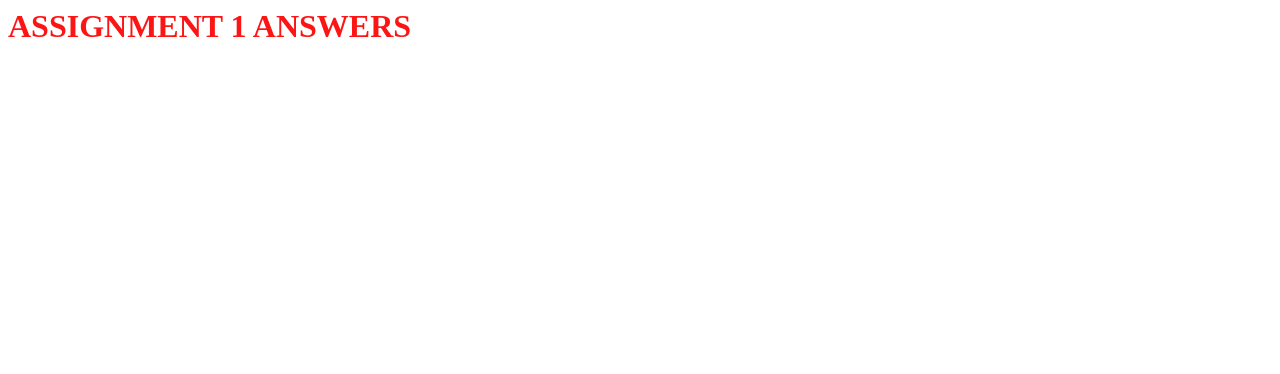
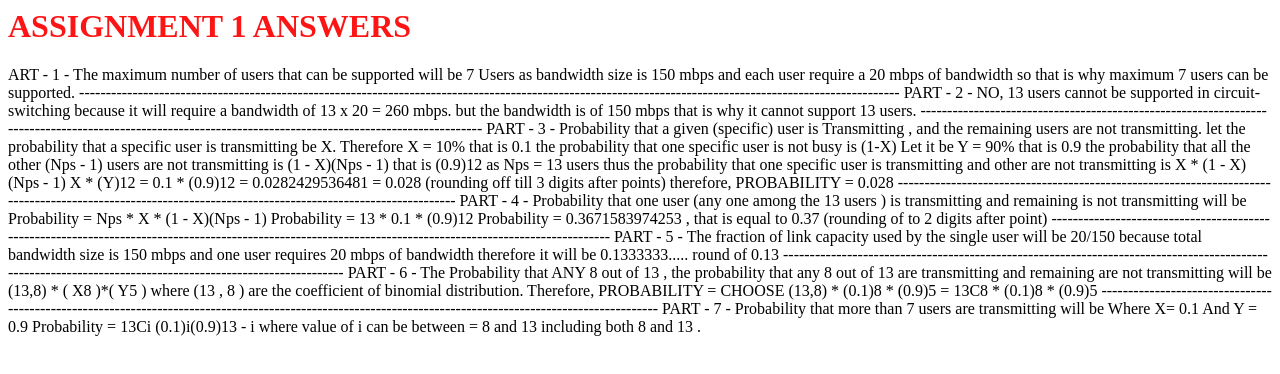
Before and after one commit to saisahishnu/cn-assignment-1, a plain HTML site: page index.html in a window 1280 px wide. Drawn offline with Linux system fonts and the light colour scheme.

Commit message:
Update index.html

```diff
--- a/index.html
+++ b/index.html
@@ -8,7 +8,59 @@
 <body>
     <h1 style="color:rgb(253, 21, 21);">ASSIGNMENT 1 ANSWERS</h1>
     <p>
+        ART - 1 - The maximum number of users that can be supported will be 7 Users as bandwidth size is 150 mbps and each user require a 20 mbps of bandwidth so that is why maximum 7 users can be supported.
 
+        ----------------------------------------------------------------------------------------------------------------------------------------------------------
+
+        PART - 2 - NO, 13 users cannot be supported in circuit-switching because it will require a bandwidth of 13 x 20 = 260 mbps. but the bandwidth is of 150 mbps that is why it cannot support 13 users.
+
+        ----------------------------------------------------------------------------------------------------------------------------------------------------------
+
+        PART - 3 - Probability that a given (specific) user is Transmitting , and the remaining users are not transmitting.
+
+        let the probability that a specific user is transmitting be X. Therefore X = 10% that is 0.1
+
+        the probability that one specific user is not busy is (1-X) Let it be Y = 90% that is 0.9
+
+        the probability that all the other (Nps - 1) users are not transmitting is (1 - X)(Nps - 1) that is (0.9)12 as Nps = 13 users
+
+        thus the probability that one specific user is transmitting and other are not transmitting is X * (1 - X)(Nps - 1)
+
+        X * (Y)12 = 0.1 * (0.9)12 = 0.0282429536481 = 0.028 (rounding off till 3 digits after points)
+
+        therefore, PROBABILITY = 0.028
+
+        ----------------------------------------------------------------------------------------------------------------------------------------------------------
+
+        PART - 4 - Probability that one user (any one among the 13 users ) is transmitting and remaining is not transmitting will be
+
+        Probability = Nps * X * (1 - X)(Nps - 1)
+
+        Probability = 13 * 0.1 * (0.9)12
+
+        Probability = 0.3671583974253 , that is equal to 0.37 (rounding of to 2 digits after point)
+
+        ----------------------------------------------------------------------------------------------------------------------------------------------------------
+
+        PART - 5 - The fraction of link capacity used by the single user will be 20/150 because total bandwidth size is 150 mbps and one user requires 20 mbps of bandwidth therefore it will be 0.1333333..... round of 0.13
+
+        ----------------------------------------------------------------------------------------------------------------------------------------------------------
+
+        PART - 6 - The Probability that ANY 8 out of 13 ,
+
+        the probability that any 8 out of 13 are transmitting and remaining are not transmitting will be (13,8) * ( X8 )*( Y5 )
+
+        where (13 , 8 ) are the coefficient of binomial distribution.
+
+        Therefore, PROBABILITY = CHOOSE (13,8) * (0.1)8 * (0.9)5 =  13C8 * (0.1)8 * (0.9)5
+
+        ----------------------------------------------------------------------------------------------------------------------------------------------------------
+
+        PART - 7 - Probability that more than 7 users are transmitting will be
+
+        Where X= 0.1 And Y = 0.9
+
+        Probability = 13Ci (0.1)i(0.9)13 - i  where value of i can be between = 8 and 13 including both 8 and 13 .
     </p>
 </body>
 </html>
```
